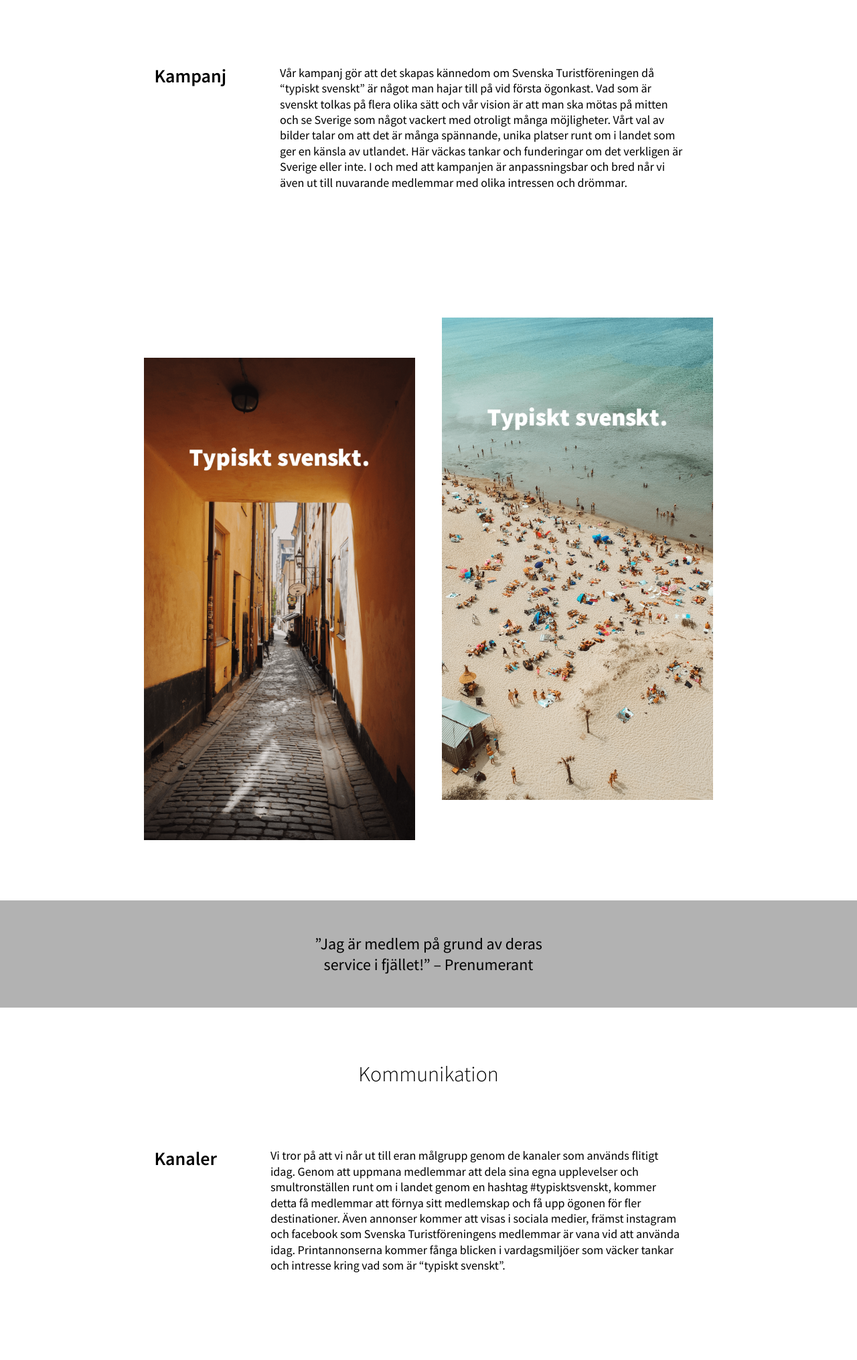
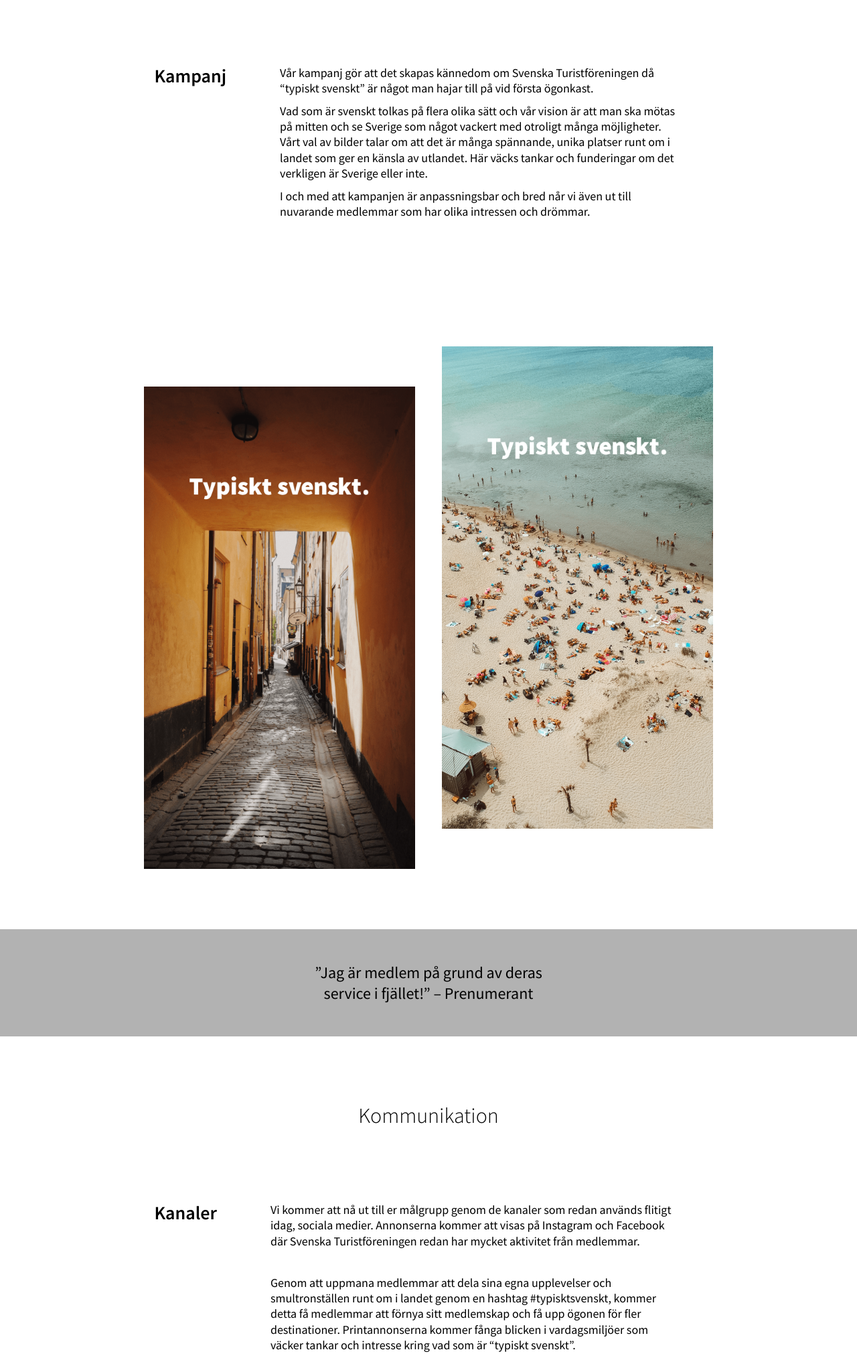
Before and after one commit to camkyl/sammanslaget2020, a plain HTML site: page public/index.html in a window 1280 px wide. Shown: the part 1242-3272 px from the top of the page at 67% size. Drawn offline with nearby package versions, Linux system fonts and the light colour scheme.

Commit message:
updated content

```diff
--- a/public/index.html
+++ b/public/index.html
@@ -35,7 +35,7 @@
                 <section class="info">
                     <h2>-1,8 kg co2</h2>
                     <p>Visste du att det är kimatsmartare att <br>turista i fjällstuga än att stanna hemma?</p>
-                    <a href="">Läs mer här</a>
+                    <a href="https://www.svenskaturistforeningen.se/om-stf/aktuellt/klimatsmartare-att-turista-i-fjallstuga-an-att-stanna-hemma/">Läs mer här</a>
                 </section>
 
 
@@ -45,7 +45,7 @@
                             <h2>Koncept</h2>
                         </div>
                         <div class="wrapper__para">
-                            <p>Vårt koncept går ut på att det ska vara självklart att svemestra. Det är minst lika bra att resa runt i Sverige som utanför. </p>
+                            <p>Vårt koncept går ut på att det ska vara självklart att svemestra. Det är minst lika bra att resa runt i Sverige som utanför.</p>
                             <p>Genom termen “typiskt svenskt” speglar vi olika delar runt om i Sverige som är allt ifrån pudriga fjäll till vita stränder med ljuvlig värme. Alltså, något som resenärer kanske vanligtvis väljer att åka utanför landets gränser för. Men varför lägga dyra summor, tid och framför allt mängder av koldioxid när det finns runt hörnet?</p>
                         </div>
                     </div>
@@ -57,12 +57,10 @@
                             <h2>Kampanj</h2>
                         </div>
                         <div class="wrapper__para">
-                            <p>
-                                Vår kampanj gör att det skapas kännedom om Svenska Turistföreningen då “typiskt svenskt” är något man hajar till på vid första ögonkast.
-                                Vad som är svenskt tolkas på flera olika sätt och vår vision är att man ska mötas på mitten och se Sverige som något vackert med otroligt många möjligheter.
-                                Vårt val av bilder talar om att det är många spännande, unika platser runt om i landet som ger en känsla av utlandet. Här väckas tankar och funderingar om det verkligen är Sverige eller inte.
-                                I och med att kampanjen är anpassningsbar och bred når vi även ut till nuvarande medlemmar med olika intressen och drömmar.
-                            </p>
+                            <p>Vår kampanj gör att det skapas kännedom om Svenska Turistföreningen då “typiskt svenskt” är något man hajar till på vid första ögonkast.</p>
+                            <p>Vad som är svenskt tolkas på flera olika sätt och vår vision är att man ska mötas på mitten och se Sverige som något vackert med otroligt många möjligheter.
+                                Vårt val av bilder talar om att det är många spännande, unika platser runt om i landet som ger en känsla av utlandet. Här väcks tankar och funderingar om det verkligen är Sverige eller inte.</p>
+                            <p>I och med att kampanjen är anpassningsbar och bred når vi även ut till nuvarande medlemmar som har olika intressen och drömmar.</p>
                         </div>
                     </div>
                 </section>
@@ -86,7 +84,7 @@
                 </section>
 
                 <section class="communication">
-                    <div  class="communication__heading">
+                    <div class="communication__heading">
                         <h1>Kommunikation</h1>
                     </div>
 
@@ -96,12 +94,10 @@
                                 <h2>Kanaler</h2>
                             </div>
                             <div class="wrapper__para">
-                                <p>
-                                    Vi tror på att vi når ut till eran målgrupp genom de kanaler som används flitigt idag.
-                                    Genom att uppmana medlemmar att dela sina egna upplevelser och smultronställen runt om i landet genom en hashtag #typisktsvenskt, kommer detta få medlemmar att förnya sitt medlemskap och få upp ögonen för fler destinationer.
-                                    Även annonser kommer att visas i sociala medier, främst instagram och facebook som Svenska Turistföreningens medlemmar är vana vid att använda idag.
-                                    Printannonserna kommer fånga blicken i vardagsmiljöer som väcker tankar och intresse kring vad som är “typiskt svenskt”.
-                                </p>
+                                <p>Vi kommer att nå ut till er målgrupp genom de kanaler som redan används flitigt idag, sociala medier. Annonserna kommer att visas på Instagram och Facebook där Svenska Turistföreningen redan har mycket aktivitet från medlemmar.</p>
+                                <br>
+                                <p>Genom att uppmana medlemmar att dela sina egna upplevelser och smultronställen runt om i landet genom en hashtag #typisktsvenskt, kommer detta få medlemmar att förnya sitt medlemskap och få upp ögonen för fler destinationer.
+                                    Printannonserna kommer fånga blicken i vardagsmiljöer som väcker tankar och intresse kring vad som är “typiskt svenskt”.</p>
                             </div>
                         </div>
                     </div> <!--</text-box>-->
--- a/public/style.css
+++ b/public/style.css
@@ -200,9 +200,10 @@ p {
   align-items: center;
 }
 
-.communication h1 {
+.communication__heading h1 {
   font-size: 26px;
   font-weight: 300;
+  margin: 30px 0;
 }
 
 /**** instagram *****/
@@ -245,7 +246,7 @@ p {
 
 .communication__mockup-wrapper h3 {
   font-size: 20px;
-  font-weight: 300;
+  font-weight: 400;
   margin: 10px 0 6px 0;
 }
 
@@ -441,6 +442,7 @@ p {
 
   .communication__heading h1 {
     font-size: 32px;
+    margin: 40px 0;
   }
 
   .communication__insta {
@@ -468,28 +470,28 @@ p {
   .communication__mockup-wrapper {
     width: 100%;
     flex-direction: row;
-    align-items: center;
   }
 
   .communication__mockup-wrapper .mockup-img {
     width: 100%;
     height: auto;
+    flex: 1.1;
   }
 
   .communication__mockup-wrapper .mockup-text {
     margin: 0 30px;
+    flex: 0.9;
   }
 
   .communication__mockup-wrapper .mockup-text h3 {
-    margin: 20px 0 10px 0;
+    margin: 0 0 10px 0;
     font-size: 24px;
-    margin: 20px 0;
   }
 
   .communication__mockup-wrapper.align-right {
     margin-top: 40px;
     flex-direction: row-reverse;
-    align-items: flex-end;
+    /* align-items: flex-end; */
   }
 
   .communication__mockup-wrapper.align-right .mockup-text {
```
